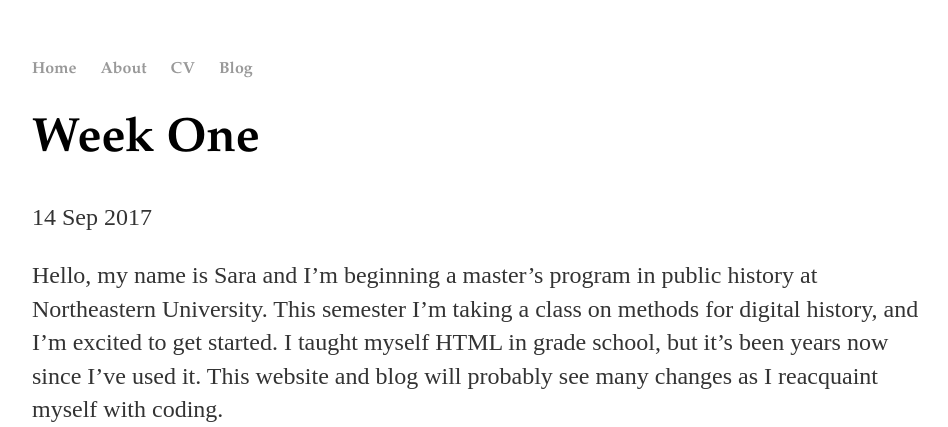
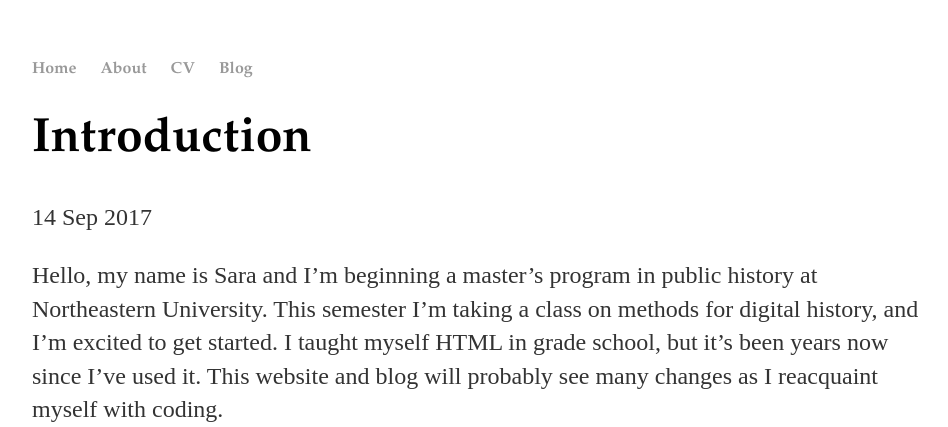
Before and after one commit to sara-dean/sara-dean.github.io, a Jekyll site: the page built from _posts/2017-09-14-week-one.md, in a window 1280 px wide and 900 px high, cut to the strip 0-427 px from the top of the window. Shown: the whole strip, without its empty margins (160-1108 px from the left). Built offline with Jekyll 4.4.1, drawn with Linux system fonts in a browser that asks for light colours.

Commit message:
Update 2017-09-14-week-one.md

```diff
--- a/_posts/2017-09-14-week-one.md
+++ b/_posts/2017-09-14-week-one.md
@@ -1,6 +1,6 @@
 ---
 layout: post
-title: "Week One"
+title: "Introduction"
 date: 2017-09-14
 ---
 Hello, my name is Sara and I'm beginning a master's program in public history at Northeastern University. This semester I'm taking a class on methods for digital history, and I'm excited to get started. I taught myself HTML in grade school, but it's been years now since I've used it. This website and blog will probably see many changes as I reacquaint myself with coding.
```
